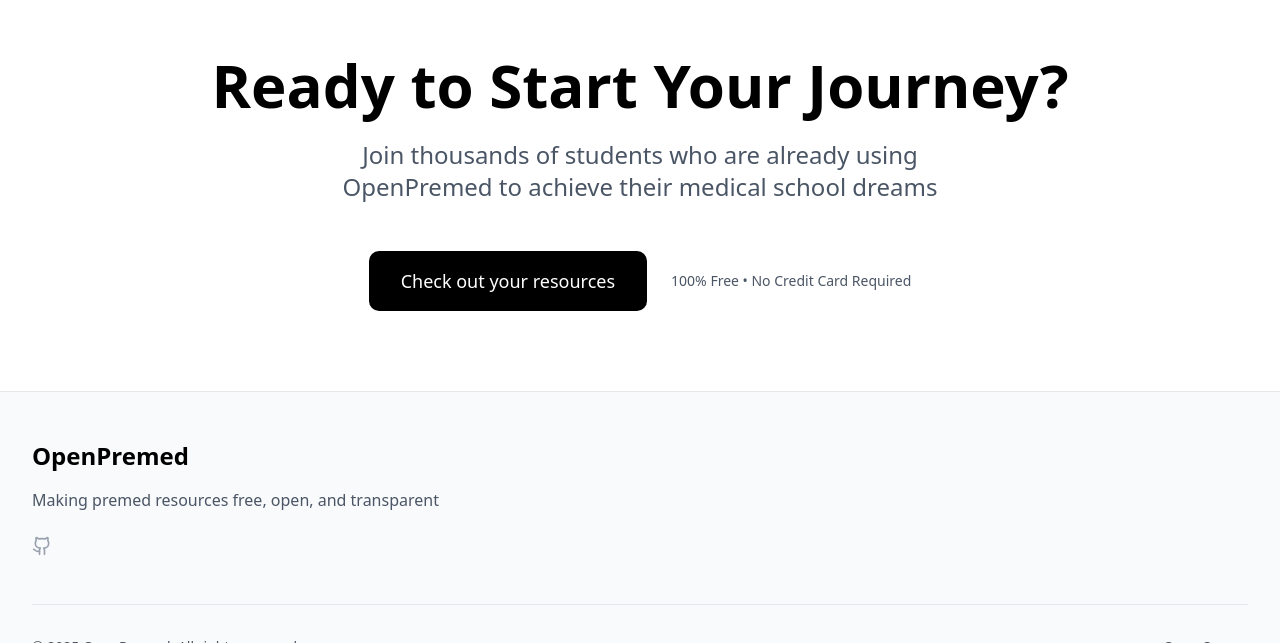
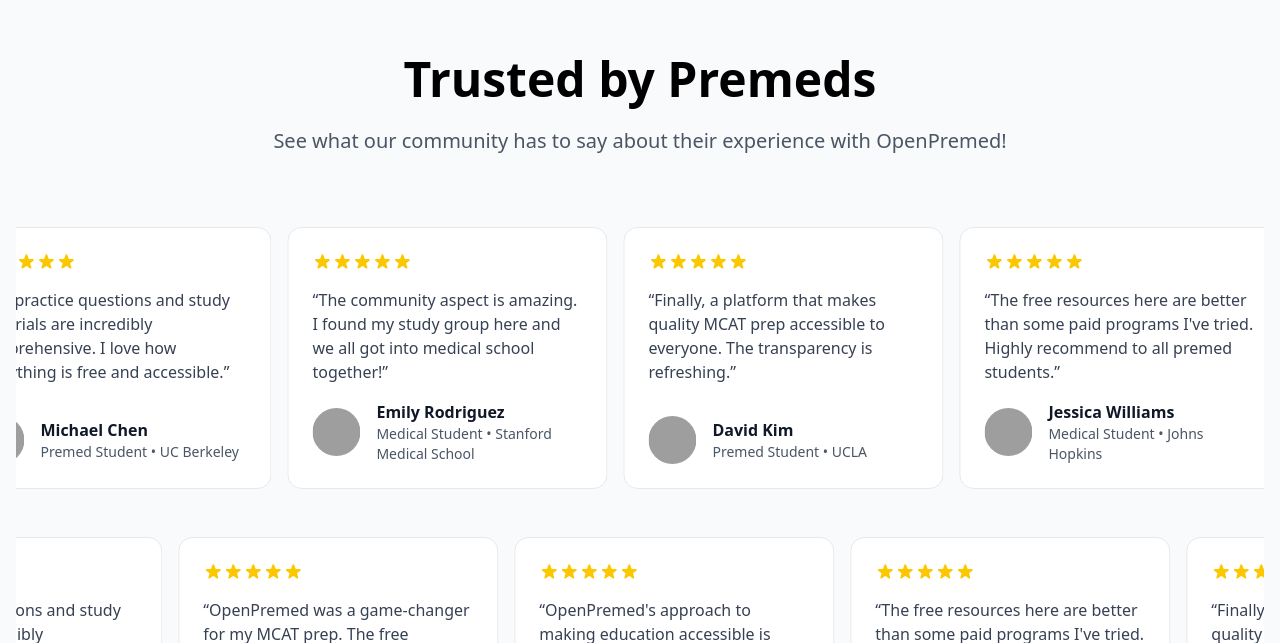
Before and after one commit to 404-FND/OpenPremed, a Next.js app: page / in a window 1280 px wide. Shown: the part 1377-2020 px from the top of the page. Built offline with nearby package versions, Linux system fonts and the light colour scheme; grey boxes are pictures that could not be loaded.

Commit message:
Add in the testimonial section

```diff
--- a/app/page.tsx
+++ b/app/page.tsx
@@ -3,6 +3,7 @@
 import FeaturesSection from "@/components/sections/FeaturesSection";
 import CTASection from "@/components/sections/CTASection";
 import Footer from "@/components/Footer";
+import TestimonialsSection from "@/components/sections/TestimonialsSection";
 
 export default function Home() {
   return (
@@ -11,6 +12,7 @@
       <main className="pt-16">
         <HeroSection />
         <FeaturesSection />
+        <TestimonialsSection />
         <CTASection />
       </main>
       <Footer />
```
